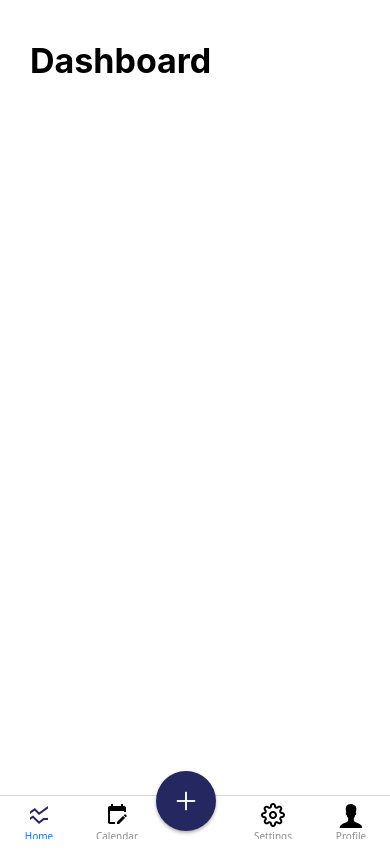
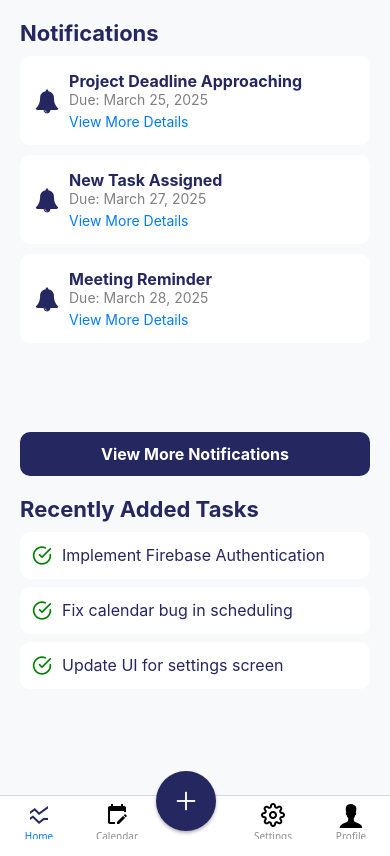
Before and after one commit to Sabelo-22/time_management, a React Native app in the folder MyProject/: screen /MainApp in a window 390 px wide. Built offline with nearby package versions, Linux system fonts and the light colour scheme.

Commit message:
`Added notification system and recently added tasks section to DashboardView`

```diff
--- a/MyProject/package.json
+++ b/MyProject/package.json
@@ -10,6 +10,7 @@
   },
   "dependencies": {
     "@expo/metro-runtime": "~4.0.1",
+    "@expo/vector-icons": "^14.0.4",
     "@react-navigation/bottom-tabs": "^7.3.2",
     "@react-navigation/native": "^7.0.18",
     "@react-navigation/stack": "^7.2.2",
--- a/MyProject/src/screens/DashbaordView.js
+++ b/MyProject/src/screens/DashbaordView.js
@@ -1,32 +1,207 @@
-import { StatusBar } from 'expo-status-bar';
-import {SafeAreaView, StyleSheet, Text, View} from 'react-native';
+import React, { useState } from "react";
+import {
+  View,
+  Text,
+  StyleSheet,
+  FlatList,
+  TouchableOpacity,
+  Modal,
+  SafeAreaView,
+} from "react-native";
+import { FontAwesome, Feather } from "@expo/vector-icons";
 
-export default function DashboardView() {
+const DashboardView = () => {
+  const [modalVisible, setModalVisible] = useState(false);
+  const [selectedNotification, setSelectedNotification] = useState(null);
+
+  // Sample notifications data
+  const notifications = [
+    { id: "1", title: "Project Deadline Approaching", dueDate: "March 25, 2025", details: "Your project 'Collab App' is due in 2 days. Please review the pending tasks." },
+    { id: "2", title: "New Task Assigned", dueDate: "March 27, 2025", details: "You have been assigned a new task: 'Design UI Components' for the Collab App." },
+    { id: "3", title: "Meeting Reminder", dueDate: "March 28, 2025", details: "Your team meeting is scheduled for March 28 at 10 AM. Don't miss it!" },
+  ];
+
+  // Sample recently added tasks data
+  const recentTasks = [
+    { id: "1", title: "Implement Firebase Authentication" },
+    { id: "2", title: "Fix calendar bug in scheduling" },
+    { id: "3", title: "Update UI for settings screen" },
+  ];
+
+  // Open modal with notification details
+  const openModal = (notification) => {
+    setSelectedNotification(notification);
+    setModalVisible(true);
+  };
+
   return (
-      <SafeAreaView  style={styles.safeArea}>
-        <StatusBar style="auto"/>
-        <View style={styles.container}>
-          <Text style={styles.pageHeading}>Dashboard</Text>
+    <SafeAreaView style={styles.safeArea}>
+      <View style={styles.container}>
+        {/* Notifications Section */}
+        <Text style={styles.sectionTitle}>Notifications</Text>
+        <FlatList
+          data={notifications}
+          keyExtractor={(item) => item.id}
+          renderItem={({ item }) => (
+            <View style={styles.notificationCard}>
+              <FontAwesome name="bell" size={24} color="#242760" style={styles.bellIcon} />
+              <View style={styles.notificationText}>
+                <Text style={styles.notificationTitle}>{item.title}</Text>
+                <Text style={styles.notificationDate}>Due: {item.dueDate}</Text>
+                <TouchableOpacity onPress={() => openModal(item)}>
+                  <Text style={styles.viewMoreText}>View More Details</Text>
+                </TouchableOpacity>
+              </View>
+            </View>
+          )}
+        />
+        <TouchableOpacity style={styles.viewMoreButton}>
+          <Text style={styles.viewMoreButtonText}>View More Notifications</Text>
+        </TouchableOpacity>
 
-        </View>
-      </SafeAreaView>
+        {/* Recently Added Tasks Section */}
+        <Text style={styles.sectionTitle}>Recently Added Tasks</Text>
+        <FlatList
+          data={recentTasks}
+          keyExtractor={(item) => item.id}
+          renderItem={({ item }) => (
+            <View style={styles.taskCard}>
+              <Feather name="check-circle" size={20} color="green" style={styles.taskIcon} />
+              <Text style={styles.taskText}>{item.title}</Text>
+            </View>
+          )}
+        />
+
+        {/* Notification Details Modal */}
+        <Modal animationType="slide" transparent={true} visible={modalVisible} onRequestClose={() => setModalVisible(false)}>
+          <View style={styles.modalContainer}>
+            <View style={styles.modalContent}>
+              <Text style={styles.modalTitle}>{selectedNotification?.title}</Text>
+              <Text style={styles.modalDate}>Due Date: {selectedNotification?.dueDate}</Text>
+              <Text style={styles.modalDetails}>{selectedNotification?.details}</Text>
+              <TouchableOpacity style={styles.closeButton} onPress={() => setModalVisible(false)}>
+                <Text style={styles.closeButtonText}>Close</Text>
+              </TouchableOpacity>
+            </View>
+          </View>
+        </Modal>
+      </View>
+    </SafeAreaView>
   );
-}
+};
+
+export default DashboardView;
 
 const styles = StyleSheet.create({
+  safeArea: {
+    flex: 1,
+    backgroundColor: "#F8F9FA",
+  },
   container: {
     flex: 1,
-    backgroundColor: '#fff',
-    paddingTop:40,
-    paddingLeft:30
+    padding: 20,
   },
-  safeArea:{
-    flex:1,
-    backgroundColor: '#fff',
+  sectionTitle: {
+    fontSize: 22,
+    fontWeight: "bold",
+    marginBottom: 10,
+    color: "#242760",
   },
-  pageHeading:{
-    fontSize:34,
-    fontWeight:"bold",
-    color:'3A3A3A',
-  }
+  notificationCard: {
+    flexDirection: "row",
+    alignItems: "center",
+    backgroundColor: "white",
+    padding: 15,
+    borderRadius: 10,
+    marginBottom: 10,
+    elevation: 3,
+  },
+  bellIcon: {
+    marginRight: 10,
+  },
+  notificationText: {
+    flex: 1,
+  },
+  notificationTitle: {
+    fontSize: 16,
+    fontWeight: "bold",
+    color: "#242760",
+  },
+  notificationDate: {
+    fontSize: 14,
+    color: "gray",
+  },
+  viewMoreText: {
+    color: "#007BFF",
+    fontSize: 14,
+    marginTop: 5,
+  },
+  viewMoreButton: {
+    backgroundColor: "#242760",
+    padding: 12,
+    borderRadius: 10,
+    alignItems: "center",
+    marginBottom: 20,
+  },
+  viewMoreButtonText: {
+    color: "white",
+    fontSize: 16,
+    fontWeight: "bold",
+  },
+  taskCard: {
+    flexDirection: "row",
+    alignItems: "center",
+    backgroundColor: "white",
+    padding: 12,
+    borderRadius: 10,
+    marginBottom: 8,
+    elevation: 2,
+  },
+  taskIcon: {
+    marginRight: 10,
+  },
+  taskText: {
+    fontSize: 16,
+    color: "#242760",
+  },
+  modalContainer: {
+    flex: 1,
+    justifyContent: "center",
+    alignItems: "center",
+    backgroundColor: "rgba(0,0,0,0.5)",
+  },
+  modalContent: {
+    width: "80%",
+    backgroundColor: "white",
+    padding: 20,
+    borderRadius: 10,
+    alignItems: "center",
+  },
+  modalTitle: {
+    fontSize: 20,
+    fontWeight: "bold",
+    marginBottom: 10,
+    color: "#242760",
+  },
+  modalDate: {
+    fontSize: 16,
+    color: "gray",
+    marginBottom: 10,
+  },
+  modalDetails: {
+    fontSize: 16,
+    textAlign: "center",
+    marginBottom: 20,
+  },
+  closeButton: {
+    backgroundColor: "#242760",
+    paddingVertical: 10,
+    paddingHorizontal: 20,
+    borderRadius: 5,
+  },
+  closeButtonText: {
+    color: "white",
+    fontSize: 16,
+    fontWeight: "bold",
+  },
 });
```
Also changed, not shown: MyProject/src/screens/Login.js (added), 1 other file (tests, documents, lock files or other folders).
